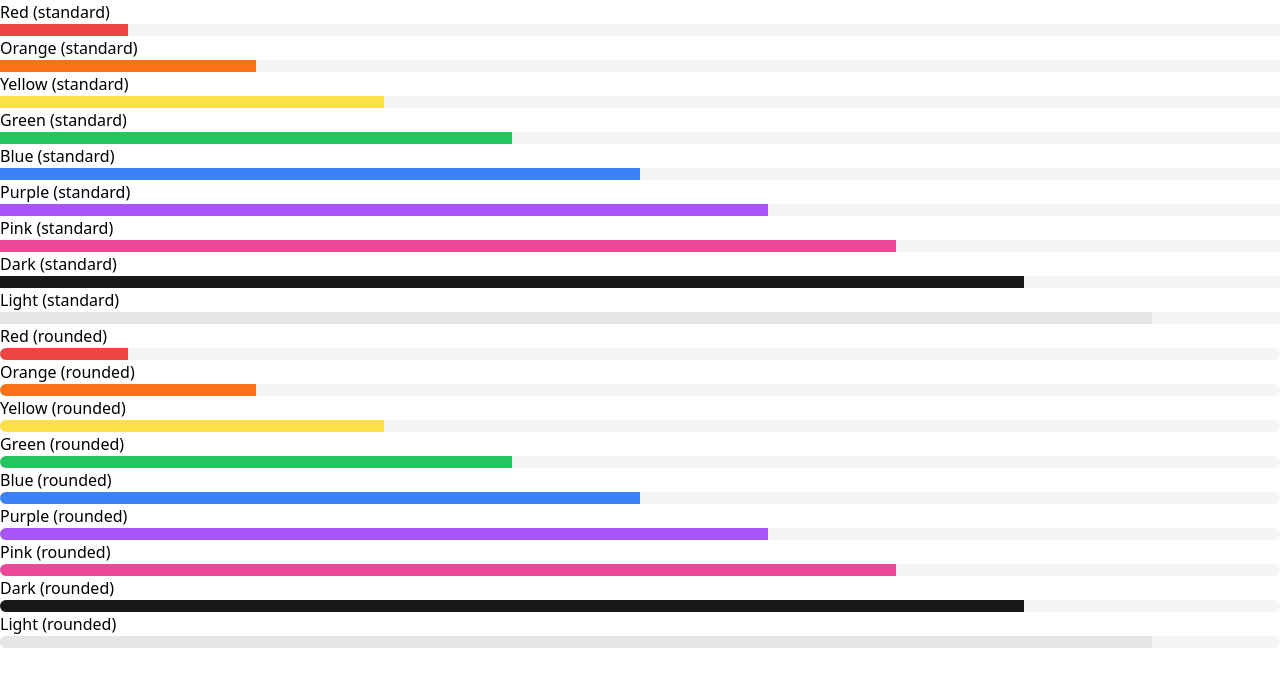
After one commit to PixelsetDev/PixelsetUI, a PHP site: page /examples/progress.html in a window 1280 px wide. The commit adds this page. Shown: the top 687 px of the page. Run offline with PHP 8.4, Linux system fonts and the light colour scheme.

Commit message:
Added progress component

```diff
--- a/bundle.css
+++ b/bundle.css
@@ -546,6 +546,10 @@ video {
   display: grid;
 }
 
+.rounded {
+  border-radius: 0.25rem;
+}
+
 /* GLOBAL */
 
 ul {
@@ -1608,3 +1612,91 @@ ul {
   --tw-text-opacity: 1;
   color: rgb(229 229 229 / var(--tw-text-opacity));
 }
+
+/*
+ * PROGRESS
+ */
+
+.progress {
+  height: 0.75rem;
+  width: 100%;
+  --tw-bg-opacity: 1;
+  background-color: rgb(245 245 245 / var(--tw-bg-opacity));
+}
+
+.progress-rounded {
+  overflow: hidden;
+  border-radius: 9999px;
+  height: 0.75rem;
+  width: 100%;
+  --tw-bg-opacity: 1;
+  background-color: rgb(245 245 245 / var(--tw-bg-opacity));
+}
+
+.progress-bar {
+  display: block;
+  height: 0.75rem;
+}
+
+.progress-red {
+  --tw-bg-opacity: 1;
+  background-color: rgb(239 68 68 / var(--tw-bg-opacity));
+  display: block;
+  height: 0.75rem;
+}
+
+.progress-orange {
+  --tw-bg-opacity: 1;
+  background-color: rgb(249 115 22 / var(--tw-bg-opacity));
+  display: block;
+  height: 0.75rem;
+}
+
+.progress-yellow {
+  --tw-bg-opacity: 1;
+  background-color: rgb(253 224 71 / var(--tw-bg-opacity));
+  display: block;
+  height: 0.75rem;
+}
+
+.progress-green {
+  --tw-bg-opacity: 1;
+  background-color: rgb(34 197 94 / var(--tw-bg-opacity));
+  display: block;
+  height: 0.75rem;
+}
+
+.progress-blue {
+  --tw-bg-opacity: 1;
+  background-color: rgb(59 130 246 / var(--tw-bg-opacity));
+  display: block;
+  height: 0.75rem;
+}
+
+.progress-purple {
+  --tw-bg-opacity: 1;
+  background-color: rgb(168 85 247 / var(--tw-bg-opacity));
+  display: block;
+  height: 0.75rem;
+}
+
+.progress-pink {
+  --tw-bg-opacity: 1;
+  background-color: rgb(236 72 153 / var(--tw-bg-opacity));
+  display: block;
+  height: 0.75rem;
+}
+
+.progress-dark {
+  --tw-bg-opacity: 1;
+  background-color: rgb(23 23 23 / var(--tw-bg-opacity));
+  display: block;
+  height: 0.75rem;
+}
+
+.progress-light {
+  --tw-bg-opacity: 1;
+  background-color: rgb(229 229 229 / var(--tw-bg-opacity));
+  display: block;
+  height: 0.75rem;
+}
--- a/examples/index.html
+++ b/examples/index.html
@@ -15,6 +15,7 @@
             <li><a href="/examples/heading.html" class="link link-blue">Heading</a></li>
             <li><a href="/examples/layout.html" class="link link-blue">Layout</a></li>
             <li><a href="/examples/link.html" class="link link-blue">Link</a></li>
+            <li><a href="/examples/progress.html" class="link link-blue">Progress bar</a></li>
         </ul>
     </body>
 </html>
--- /dev/null
+++ b/examples/progress.html
@@ -0,0 +1,98 @@
+<!DOCTYPE html>
+<html lang="en">
+    <head>
+        <title>Progress bar - Pixelset UI Examples</title>
+        <link rel="stylesheet" type="text/css" href="/bundle.css">
+    </head>
+    <body>
+        <p>Red (standard)</p>
+        <div class="progress" role="progressbar" aria-label="Progress bar" aria-valuenow="0" aria-valuemin="0" aria-valuemax="100">
+            <div class="progress-red" style="width: 10%"></div>
+        </div>
+
+        <p>Orange (standard)</p>
+        <div class="progress" role="progressbar" aria-label="Progress bar" aria-valuenow="0" aria-valuemin="0" aria-valuemax="100">
+            <div class="progress-orange" style="width: 20%"></div>
+        </div>
+
+        <p>Yellow (standard)</p>
+        <div class="progress" role="progressbar" aria-label="Progress bar" aria-valuenow="0" aria-valuemin="0" aria-valuemax="100">
+            <div class="progress-yellow" style="width: 30%"></div>
+        </div>
+
+        <p>Green (standard)</p>
+        <div class="progress" role="progressbar" aria-label="Progress bar" aria-valuenow="0" aria-valuemin="0" aria-valuemax="100">
+            <div class="progress-green" style="width: 40%"></div>
+        </div>
+
+        <p>Blue (standard)</p>
+        <div class="progress" role="progressbar" aria-label="Progress bar" aria-valuenow="0" aria-valuemin="0" aria-valuemax="100">
+            <div class="progress-blue" style="width: 50%"></div>
+        </div>
+
+        <p>Purple (standard)</p>
+        <div class="progress" role="progressbar" aria-label="Progress bar" aria-valuenow="0" aria-valuemin="0" aria-valuemax="100">
+            <div class="progress-purple" style="width: 60%"></div>
+        </div>
+
+        <p>Pink (standard)</p>
+        <div class="progress" role="progressbar" aria-label="Progress bar" aria-valuenow="0" aria-valuemin="0" aria-valuemax="100">
+            <div class="progress-pink" style="width: 70%"></div>
+        </div>
+
+        <p>Dark (standard)</p>
+        <div class="progress" role="progressbar" aria-label="Progress bar" aria-valuenow="0" aria-valuemin="0" aria-valuemax="100">
+            <div class="progress-dark" style="width: 80%"></div>
+        </div>
+
+        <p>Light (standard)</p>
+        <div class="progress" role="progressbar" aria-label="Progress bar" aria-valuenow="0" aria-valuemin="0" aria-valuemax="100">
+            <div class="progress-light" style="width: 90%"></div>
+        </div>
+
+        <p>Red (rounded)</p>
+        <div class="progress-rounded" role="progressbar" aria-label="Progress bar" aria-valuenow="0" aria-valuemin="0" aria-valuemax="100">
+            <div class="progress-red" style="width: 10%"></div>
+        </div>
+
+        <p>Orange (rounded)</p>
+        <div class="progress-rounded" role="progressbar" aria-label="Progress bar" aria-valuenow="0" aria-valuemin="0" aria-valuemax="100">
+            <div class="progress-orange" style="width: 20%"></div>
+        </div>
+
+        <p>Yellow (rounded)</p>
+        <div class="progress-rounded" role="progressbar" aria-label="Progress bar" aria-valuenow="0" aria-valuemin="0" aria-valuemax="100">
+            <div class="progress-yellow" style="width: 30%"></div>
+        </div>
+
+        <p>Green (rounded)</p>
+        <div class="progress-rounded" role="progressbar" aria-label="Progress bar" aria-valuenow="0" aria-valuemin="0" aria-valuemax="100">
+            <div class="progress-green" style="width: 40%"></div>
+        </div>
+
+        <p>Blue (rounded)</p>
+        <div class="progress-rounded" role="progressbar" aria-label="Progress bar" aria-valuenow="0" aria-valuemin="0" aria-valuemax="100">
+            <div class="progress-blue" style="width: 50%"></div>
+        </div>
+
+        <p>Purple (rounded)</p>
+        <div class="progress-rounded" role="progressbar" aria-label="Progress bar" aria-valuenow="0" aria-valuemin="0" aria-valuemax="100">
+            <div class="progress-purple" style="width: 60%"></div>
+        </div>
+
+        <p>Pink (rounded)</p>
+        <div class="progress-rounded" role="progressbar" aria-label="Progress bar" aria-valuenow="0" aria-valuemin="0" aria-valuemax="100">
+            <div class="progress-pink" style="width: 70%"></div>
+        </div>
+
+        <p>Dark (rounded)</p>
+        <div class="progress-rounded" role="progressbar" aria-label="Progress bar" aria-valuenow="0" aria-valuemin="0" aria-valuemax="100">
+            <div class="progress-dark" style="width: 80%"></div>
+        </div>
+
+        <p>Light (rounded)</p>
+        <div class="progress-rounded" role="progressbar" aria-label="Progress bar" aria-valuenow="0" aria-valuemin="0" aria-valuemax="100">
+            <div class="progress-light" style="width: 90%"></div>
+        </div>
+    </body>
+</html>
```
Also changed, not shown: dev.css (+17 -0 lines).
